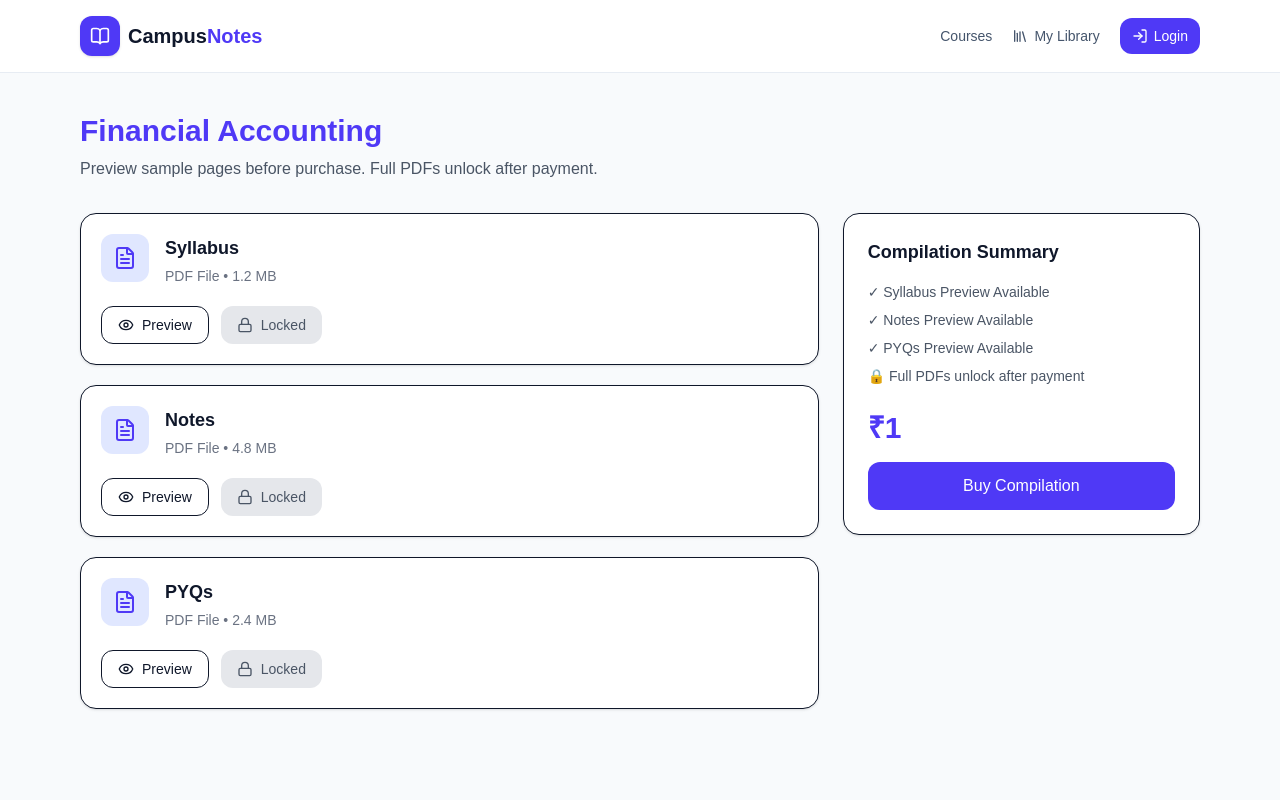
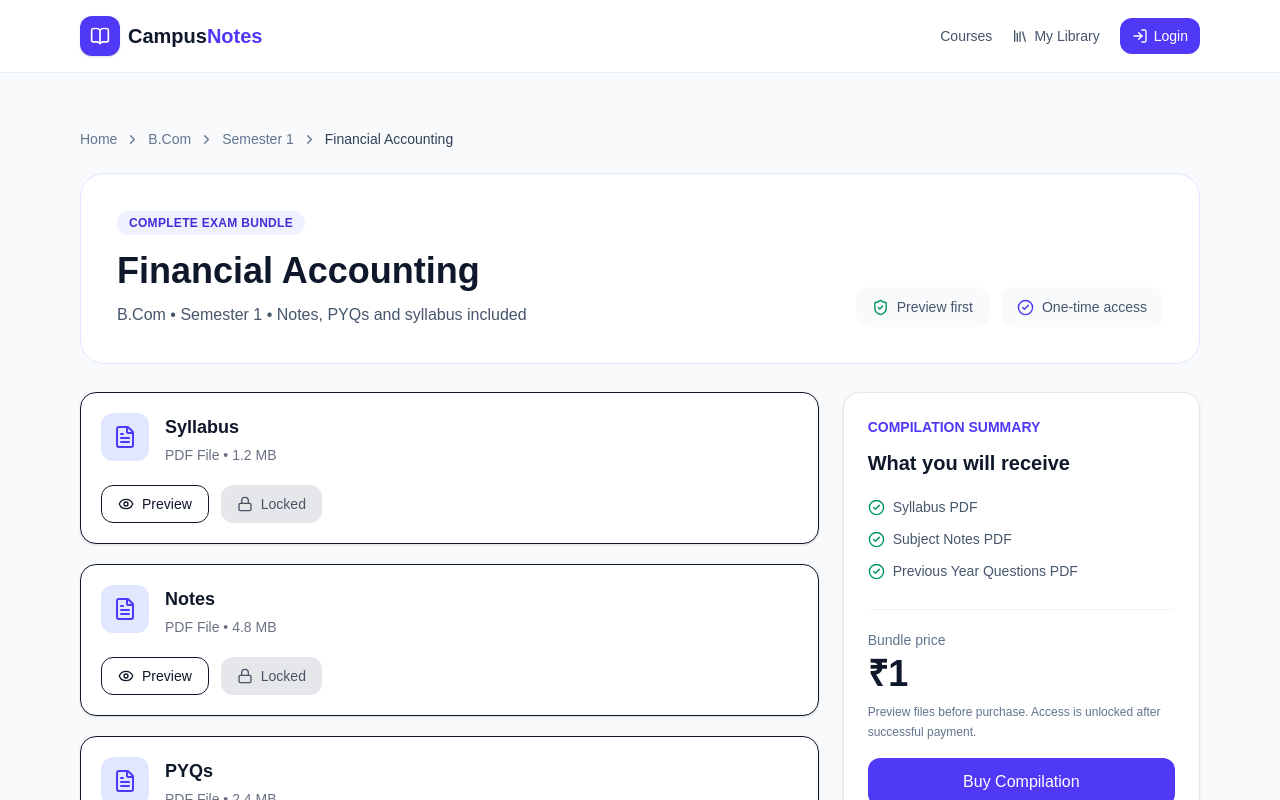
Before and after one commit to skmr68022-bot/campusnotes, a Next.js app in the folder campusnote/: page /subject/bcom/sem1/financial-accounting in a window 1280 px wide. Shown: the top 800 px of the page. Built offline with nearby package versions, Linux system fonts and the light colour scheme.

Commit message:
Polish subject bundle purchase page

```diff
--- a/campusnote/app/subject/[courseSlug]/[semester]/[subjectSlug]/page.tsx
+++ b/campusnote/app/subject/[courseSlug]/[semester]/[subjectSlug]/page.tsx
@@ -3,7 +3,8 @@
 import Footer from "@/components/Footer";
 import PaymentButton from "@/components/PaymentButton";
 import ResourceAccess from "@/components/ResourceAccess";
-import { getSubject } from "@/data/courses";
+import { getCourse, getSubject } from "@/data/courses";
+import { CheckCircle2, ChevronRight, ShieldCheck } from "lucide-react";
 
 type SubjectPageProps = {
   params: Promise<{
@@ -15,27 +16,25 @@
 
 export default async function SubjectPage({ params }: SubjectPageProps) {
   const { courseSlug, semester, subjectSlug } = await params;
-
   const semesterNumber = Number(semester.replace("sem", ""));
   const subject = getSubject(courseSlug, semesterNumber, subjectSlug);
+  const course = getCourse(courseSlug);
 
-  if (!subject) {
+  if (!subject || !course) {
     return (
       <>
         <Navbar />
-
         <main className="min-h-screen bg-slate-50">
-          <div className="max-w-6xl mx-auto px-4 py-10">
-            <h1 className="text-3xl font-bold text-red-600">
-              Subject Not Found
-            </h1>
-
-            <Link href="/" className="text-indigo-600 mt-4 inline-block">
-              Go back to courses
-            </Link>
+          <div className="mx-auto max-w-6xl px-4 py-16">
+            <div className="rounded-2xl border border-slate-200 bg-white p-8">
+              <h1 className="text-3xl font-bold text-slate-900">Subject not found</h1>
+              <p className="mt-3 text-slate-600">This subject bundle is unavailable right now.</p>
+              <Link href="/" className="mt-6 inline-flex rounded-xl bg-indigo-600 px-5 py-3 font-medium text-white hover:bg-indigo-700">
+                Go back to courses
+              </Link>
+            </div>
           </div>
         </main>
-
         <Footer />
       </>
     );
@@ -48,42 +47,60 @@
       <Navbar />
 
       <main className="min-h-screen bg-slate-50">
-        <div className="max-w-6xl mx-auto px-4 py-10">
-          <h1 className="text-3xl font-bold text-indigo-600">
-            {subject.name}
-          </h1>
+        <div className="mx-auto max-w-6xl px-4 py-10 sm:py-14">
+          <nav className="flex flex-wrap items-center gap-2 text-sm text-slate-500">
+            <Link href="/" className="hover:text-indigo-600">Home</Link>
+            <ChevronRight size={15} />
+            <Link href={`/course/${course.slug}`} className="hover:text-indigo-600">{course.name}</Link>
+            <ChevronRight size={15} />
+            <Link href={`/semester/${course.slug}-sem${semesterNumber}`} className="hover:text-indigo-600">Semester {semesterNumber}</Link>
+            <ChevronRight size={15} />
+            <span className="text-slate-700">{subject.name}</span>
+          </nav>
 
-          <p className="text-gray-600 mt-2">
-            Preview sample pages before purchase. Full PDFs unlock after payment.
-          </p>
+          <section className="mt-6 rounded-3xl border border-indigo-100 bg-white p-6 sm:p-9">
+            <div className="flex flex-col justify-between gap-6 lg:flex-row lg:items-end">
+              <div>
+                <span className="inline-flex rounded-full bg-indigo-50 px-3 py-1 text-xs font-semibold uppercase tracking-wide text-indigo-700">
+                  Complete Exam Bundle
+                </span>
+                <h1 className="mt-4 text-3xl font-bold text-slate-900 sm:text-4xl">{subject.name}</h1>
+                <p className="mt-3 text-slate-600">{course.name} • Semester {semesterNumber} • Notes, PYQs and syllabus included</p>
+              </div>
+              <div className="flex flex-wrap gap-3 text-sm text-slate-600">
+                <span className="flex items-center gap-2 rounded-xl bg-slate-50 px-4 py-2.5"><ShieldCheck size={17} className="text-emerald-600" /> Preview first</span>
+                <span className="flex items-center gap-2 rounded-xl bg-slate-50 px-4 py-2.5"><CheckCircle2 size={17} className="text-indigo-600" /> One-time access</span>
+              </div>
+            </div>
+          </section>
 
-          <div className="grid grid-cols-1 lg:grid-cols-3 gap-6 mt-8">
-            <ResourceAccess
-              resources={subject.resources}
-              accessKey={accessKey}
-            />
+          <div className="mt-7 grid grid-cols-1 gap-6 lg:grid-cols-3">
+            <ResourceAccess resources={subject.resources} accessKey={accessKey} />
 
-            <aside className="bg-white border rounded-2xl p-6 shadow-sm h-fit lg:sticky lg:top-24">
-              <h3 className="text-lg font-semibold">
-                Compilation Summary
-              </h3>
+            <aside className="h-fit rounded-2xl border border-slate-200 bg-white p-6 shadow-sm lg:sticky lg:top-24">
+              <p className="text-sm font-semibold text-indigo-600">COMPILATION SUMMARY</p>
+              <h2 className="mt-3 text-xl font-semibold text-slate-900">What you will receive</h2>
 
-              <div className="mt-4 space-y-2 text-sm text-gray-600">
-                <p>✓ Syllabus Preview Available</p>
-                <p>✓ Notes Preview Available</p>
-                <p>✓ PYQs Preview Available</p>
-                <p>🔒 Full PDFs unlock after payment</p>
+              <div className="mt-5 space-y-3 text-sm text-slate-600">
+                {["Syllabus PDF", "Subject Notes PDF", "Previous Year Questions PDF"].map((item) => (
+                  <p key={item} className="flex items-center gap-2">
+                    <CheckCircle2 size={17} className="text-emerald-600" /> {item}
+                  </p>
+                ))}
               </div>
 
-              <p className="text-3xl font-bold text-indigo-600 mt-6">
-                ₹{subject.price}
-              </p>
+              <div className="mt-7 border-t border-slate-100 pt-5">
+                <p className="text-sm text-slate-500">Bundle price</p>
+                <p className="mt-1 text-4xl font-bold text-slate-900">₹{subject.price}</p>
+                <p className="mt-2 text-xs leading-5 text-slate-500">
+                  Preview files before purchase. Access is unlocked after successful payment.
+                </p>
+              </div>
 
-              <PaymentButton
-                amount={subject.price}
-                subjectName={subject.name}
-                accessKey={accessKey}
-              />
+              <PaymentButton amount={subject.price} subjectName={subject.name} accessKey={accessKey} />
+              <Link href="/library" className="mt-3 block text-center text-sm font-medium text-indigo-600 hover:text-indigo-700">
+                View My Library
+              </Link>
             </aside>
           </div>
         </div>
```
